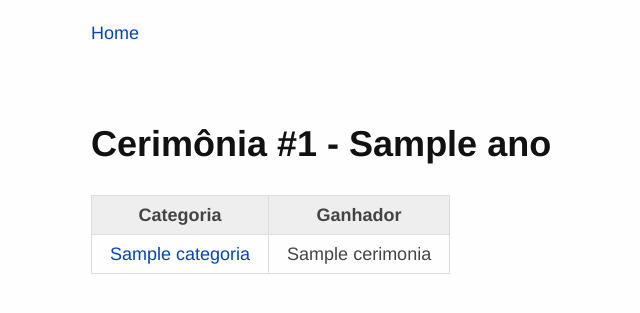
After one commit to filipevf23/Oscar-BD25, a Flask app: template templates/cerimonia.html in a window 1280 px wide. The commit adds this page. Shown: the top 313 px of the page, without its empty margins (171-811 px from the left). Run offline with Flask 3, Linux system fonts and the light colour scheme; the template is opened without the code that fills it: most values are stand-ins (such as "Sample title", 1, 10 or a date in 2020).

Commit message:
Adição dos endpoints cerimonia, categoria

```diff
--- a/app.py
+++ b/app.py
@@ -23,11 +23,48 @@ def cerimonias():
             GROUP BY cer.ano
         )
 
-        SELECT cer.cerimonia_id as cerimonia, cer.ano, COUNT(ca.categoria) as categorias, t1.nomeacoes as nomeacoes
+        SELECT cer.cerimonia_id, cer.ano, COUNT(ca.categoria) as categorias, t1.nomeacoes as nomeacoes
         FROM cerimonia as cer
         JOIN categoria_ano as ca on ca.cerimonia_id = cer.cerimonia_id
         JOIN t1 on t1.ano = cer.ano
         GROUP BY cer.cerimonia_id, cer.ano
+        ORDER BY cer.cerimonia_id DESC
         """
     ).fetchall()
     return render_template('/cerimonias.html', cerimonias=cerimonias)
+
+@APP.route('/cerimonia/<int:id>/')
+def cerimonia(id):
+    cerimonia = db.execute(
+        """
+        SELECT cer.cerimonia_id, cer.ano, ca.categoria, ne.nome, ca.categoria_ano_id
+        FROM cerimonia AS cer
+        JOIN categoria_ano AS ca ON ca.cerimonia_id = cer.cerimonia_id
+        JOIN nomeacao AS n ON n.categoria_ano_id = ca.categoria_ano_id
+        JOIN concorre AS conc ON conc.nomeacao_id = n.nomeacao_id
+        JOIN nomeado AS ne ON ne.nomeado_id = conc.nomeado_id
+        WHERE n.ganhou = '1.0'
+        AND cer.cerimonia_id = ?
+        """
+        , (id,)
+    ).fetchall()
+    ano = cerimonia[0]['ano']
+    return render_template('cerimonia.html', cerimonia=cerimonia, id=id, ano=ano )
+
+@APP.route('/cerimonia/categoria/<int:id>')
+def categoria(id):
+    nomeacoes = db.execute(
+        """
+        SELECT cat.categoria_canonica, ca.categoria, ne.nome, ca.categoria_ano_id, cer.ano, cer.cerimonia_id
+        FROM cerimonia as cer
+        JOIN categoria_ano as ca on ca.cerimonia_id = cer.cerimonia_id
+        JOIN categoria as cat on cat.categoria_id = ca.categoria_id
+        JOIN nomeacao as n on n.categoria_ano_id = ca.categoria_ano_id
+        JOIN concorre as conc on conc.nomeacao_id = n.nomeacao_id
+        JOIN nomeado as ne on ne.nomeado_id = conc.nomeado_id
+        WHERE ca.categoria_ano_id = ?
+        """
+        , (id,)
+    ).fetchall()
+    ganhador = nomeacoes[0]
+    return render_template('categoria.html', ganhador=ganhador, nomeacoes=nomeacoes)
--- a/style.css
+++ b/static/style.css
@@ -60,6 +60,18 @@ a::selection {
   background: rgba(255, 255, 0, 0.3);
   color: #0645ad;
 }
+
+a.absent {
+  color: #cc0000; }
+a.anchor {
+  display: block;
+  padding-left: 30px;
+  margin-left: -30px;
+  cursor: pointer;
+  position: absolute;
+  top: 0;
+  left: 0;
+  bottom: 0; }
 
 p {
   margin: 1em 0;
--- /dev/null
+++ b/templates/cerimonia.html
@@ -0,0 +1,32 @@
+{% extends 'base.html' %}
+
+{% block content %}
+
+<h1>Cerimônia #{{ id }} - {{ ano }}</h1>
+
+<table>
+    <tr>
+        <th>
+            Categoria
+        </th>
+        <th>
+            Ganhador
+        </th>
+    </tr>
+
+    {% for c in cerimonia %}
+
+    <tr>
+        <td>
+        <a href="{{ url_for('categoria', id=c.categoria_ano_id) }}">{{ c.categoria }}</a>
+        </td>
+        <td>
+            {{ c.nome }}
+        </td>
+    </tr>
+
+    {% endfor %}
+
+</table>
+
+{% endblock %}
```
Also changed, not shown: templates/categoria.html (added, +22 -0 lines), templates/cerimonias.html (+3 -7 lines).
